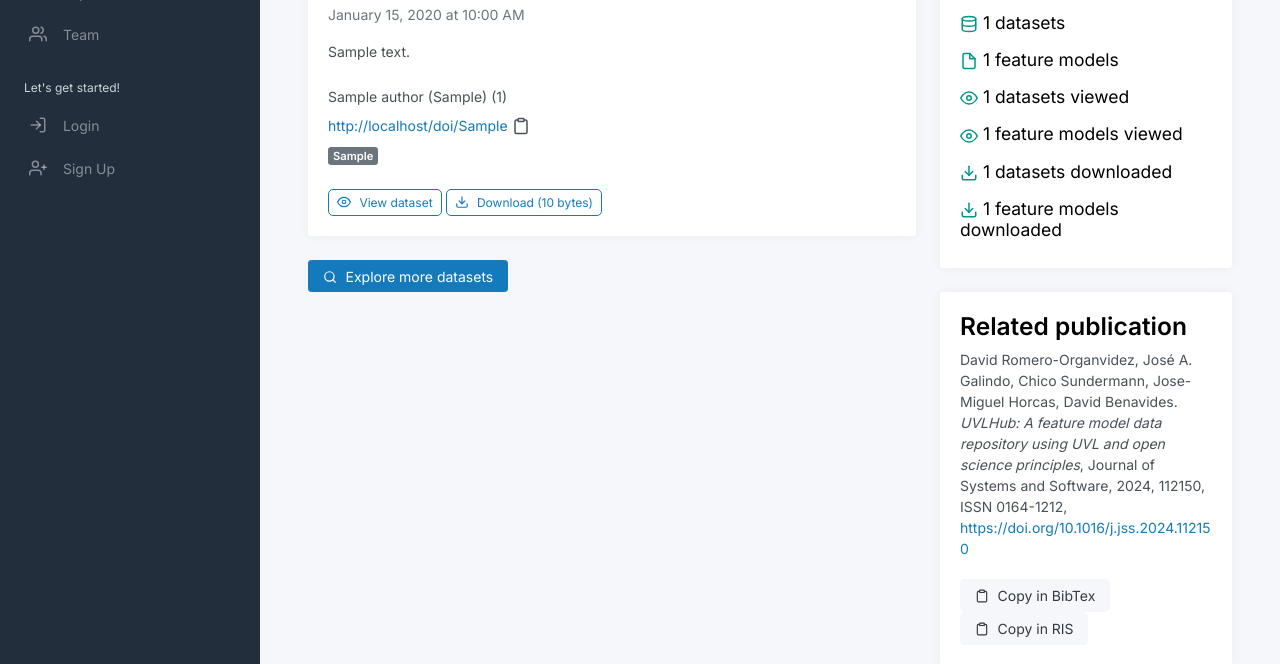
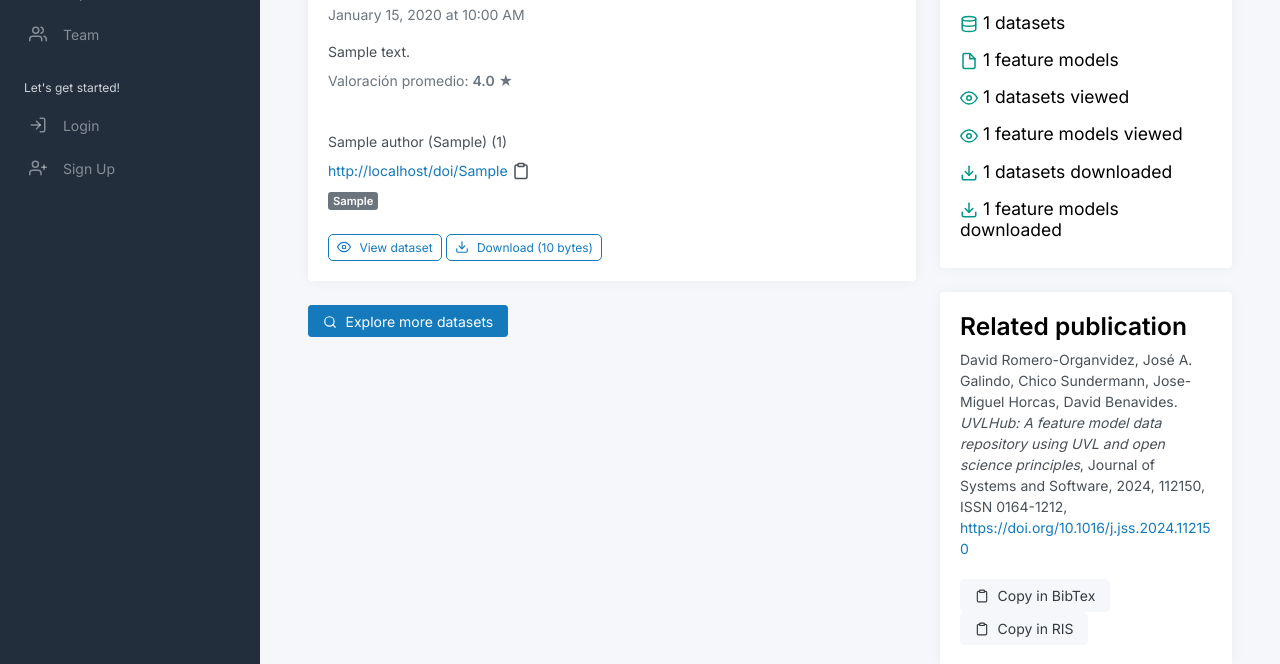
Before and after one commit to Domi-ATLAS/pescaito-hub, a Flask app: page / in a window 1280 px wide. Shown: the part 213-877 px from the top of the page. Run offline with Flask 3, Linux system fonts and the light colour scheme; tables that the repository leaves empty hold one stand-in row (values such as "Sample post"); parts of the project's set-up code (start-up, migrations or seed data) failed here and were passed over; some libraries are stand-ins or nearby versions.

Commit message:
feat(rate-dataset): Añadido rating en listado

```diff
--- a/app/modules/public/templates/public/index.html
+++ b/app/modules/public/templates/public/index.html
@@ -36,6 +36,14 @@
                                 <p class="card-text">{{ dataset.ds_meta_data.description }}</p>
                             </div>
 
+                        </div>
+
+                        <div class="row mb-2">
+                            <div class="col-12">
+                                <p class="text-muted">
+                                    Valoración promedio: <strong>{{ dataset.avgRating }}</strong> ★
+                                </p>
+                            </div>
                         </div>
 
                         <div class="row mb-2 mt-4">
```
Lines whose indentation alone changed are shown as unchanged.
